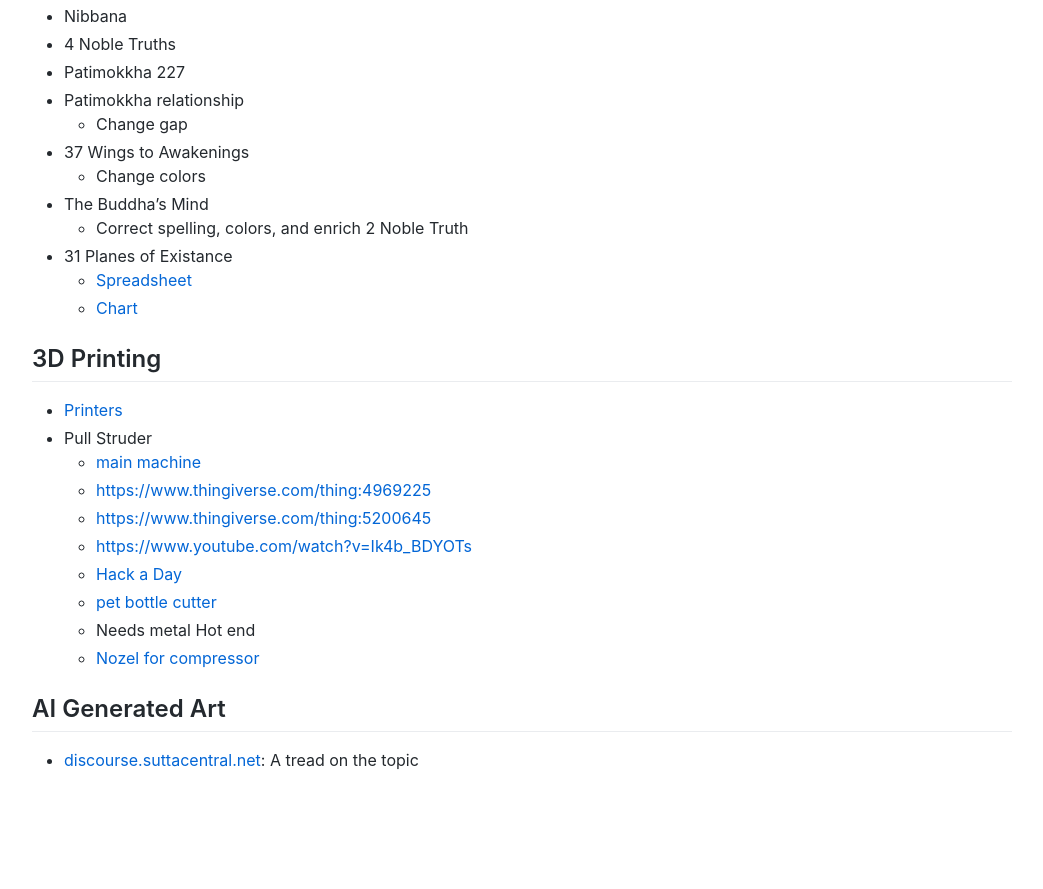
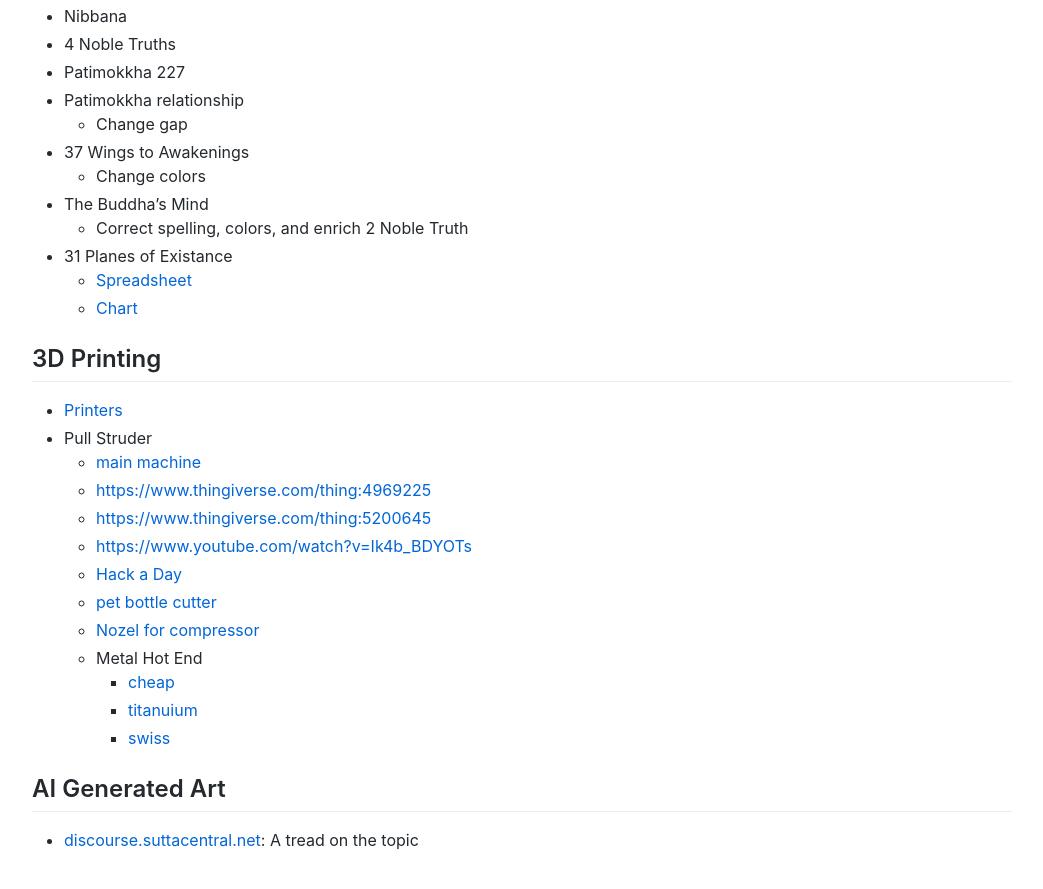
Before and after one commit to cittadhammo/old-personal-website, a Jekyll site: the page built from projects.md, in a window 1280 px wide and 900 px high, scrolled down 2347 px. Shown: the top 889 px of the window, without its empty margins (118-1161 px from the left). Built offline with Jekyll 4.4.1, drawn with Linux system fonts in a browser that asks for light colours; before the commit the page ends 3167 px from its top, so only the background shows below that.

Commit message:
Update projects.md

```diff
--- a/projects.md
+++ b/projects.md
@@ -106,8 +106,11 @@
   - [https://www.youtube.com/watch?v=Ik4b_BDYOTs](https://www.youtube.com/watch?v=Ik4b_BDYOTs)
   - [Hack a Day](https://hackaday.io/project/185196-pullstruder-from-plastic-bottle-to-pet-filament)
   - [pet bottle cutter](https://www.printables.com/fr/model/506101-pet-bottle-cutter-with-bearings)
-  - Needs metal Hot end
   - [Nozel for compressor](https://www.thingiverse.com/thing:1554940)
+  - Metal Hot End
+    - [cheap](https://www.amazon.co.uk/SOOWAY-Printer-Assembled-Extruder-Printers/dp/B09KPP4SCC/ref=sr_1_17?crid=2KT97YPQHLF9S&keywords=metal+hot+end+cr-10&qid=1688752382&sprefix=metal+hot+end+cr-1%2Caps%2C69&sr=8-17)
+    - [titanuium](https://amazon.co.uk/Precision-Upgrade-Titanium-Heatbreak-Hotend/dp/B0BLHW2Z92/ref=sr_1_32?crid=2KT97YPQHLF9S&keywords=metal%2Bhot%2Bend%2Bcr-10&qid=1688752382&sprefix=metal%2Bhot%2Bend%2Bcr-1%2Caps%2C69&sr=8-32&th=1)
+    - [swiss](https://www.amazon.co.uk/Flexible-Friendly-Hotend-Creality-Printers/dp/B0789V2D7C/ref=d_pd_sbs_sccl_3_13/260-6408791-6868644?pd_rd_w=o1i7p&content-id=amzn1.sym.b3680bff-f077-48e1-82e2-187909445cc9&pf_rd_p=b3680bff-f077-48e1-82e2-187909445cc9&pf_rd_r=0KTF7TTAQ8N7MSWWWVMC&pd_rd_wg=c9FM8&pd_rd_r=caa9b44e-8643-4b59-b9a0-0b5d9def0d2f&pd_rd_i=B0789V2D7C&psc=1)
 
 ## AI Generated Art
 
```
